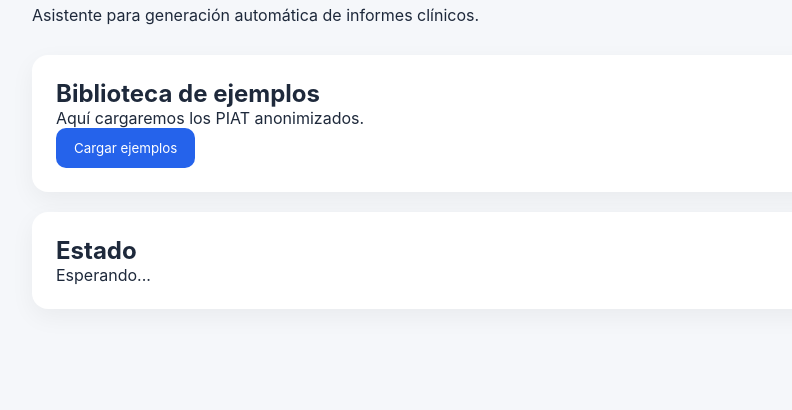
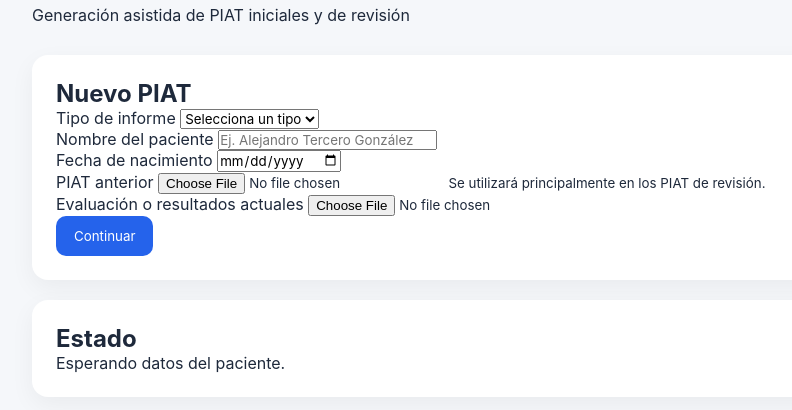
Before and after one commit to andrepane/piat-assistant, a plain HTML site: page index.html in a window 1280 px wide. Shown: the part 82-492 px from the top of the page, without its empty margins (8-800 px from the left). Drawn offline with Linux system fonts and the light colour scheme.

Commit message:
Refactor index.html structure and update content

```diff
--- a/index.html
+++ b/index.html
@@ -9,35 +9,73 @@
 
 <body>
 
-<header>
+  <header class="app-header">
+    <div>
       <h1>PIAT Assistant</h1>
-  <p>Asistente para generación automática de informes clínicos.</p>
+      <p>Generación asistida de PIAT iniciales y de revisión</p>
+    </div>
   </header>
 
-<main>
+  <main class="app-main">
 
     <section class="card">
+      <h2>Nuevo PIAT</h2>
 
-<h2>Biblioteca de ejemplos</h2>
+      <div class="form-group">
+        <label for="piatType">Tipo de informe</label>
+        <select id="piatType">
+          <option value="">Selecciona un tipo</option>
+          <option value="inicial">PIAT inicial</option>
+          <option value="revision">PIAT de revisión</option>
+        </select>
+      </div>
 
-<p>Aquí cargaremos los PIAT anonimizados.</p>
+      <div class="form-group">
+        <label for="patientName">Nombre del paciente</label>
+        <input
+          type="text"
+          id="patientName"
+          placeholder="Ej. Alejandro Tercero González"
+        >
+      </div>
 
-<button id="loadExamples">
-Cargar ejemplos
+      <div class="form-group">
+        <label for="birthDate">Fecha de nacimiento</label>
+        <input
+          type="date"
+          id="birthDate"
+        >
+      </div>
+
+      <div class="form-group">
+        <label for="previousPiat">PIAT anterior</label>
+        <input
+          type="file"
+          id="previousPiat"
+          accept=".pdf,.doc,.docx"
+        >
+        <small>
+          Se utilizará principalmente en los PIAT de revisión.
+        </small>
+      </div>
+
+      <div class="form-group">
+        <label for="currentAssessment">Evaluación o resultados actuales</label>
+        <input
+          type="file"
+          id="currentAssessment"
+          accept=".pdf,.doc,.docx,.xlsx,.xls,.csv"
+        >
+      </div>
+
+      <button id="continueButton" type="button">
+        Continuar
       </button>
-
     </section>
 
     <section class="card">
-
       <h2>Estado</h2>
-
-<div id="status">
-
-Esperando...
-
-</div>
-
+      <p id="status">Esperando datos del paciente.</p>
     </section>
 
   </main>
```
Lines whose indentation alone changed are shown as unchanged.
